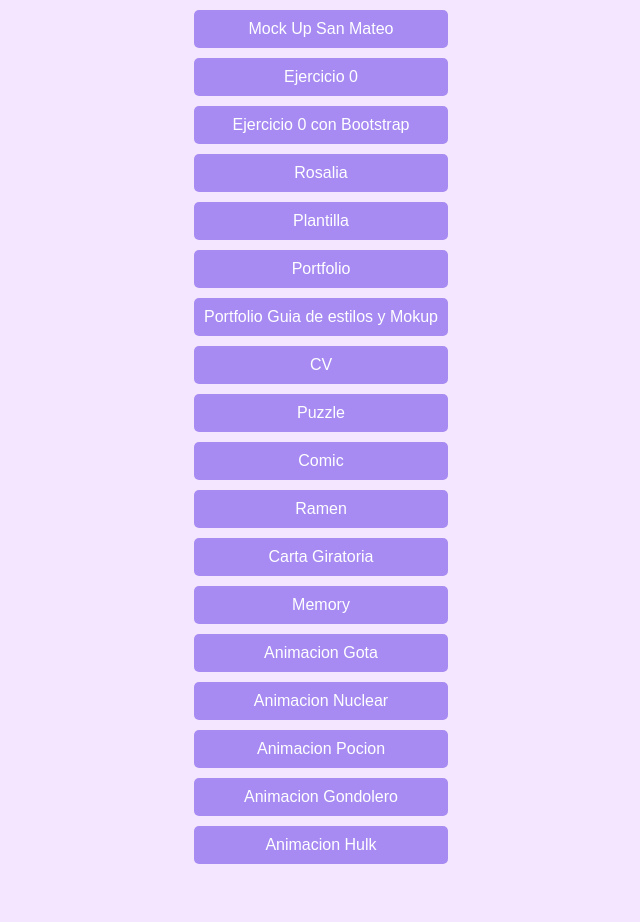
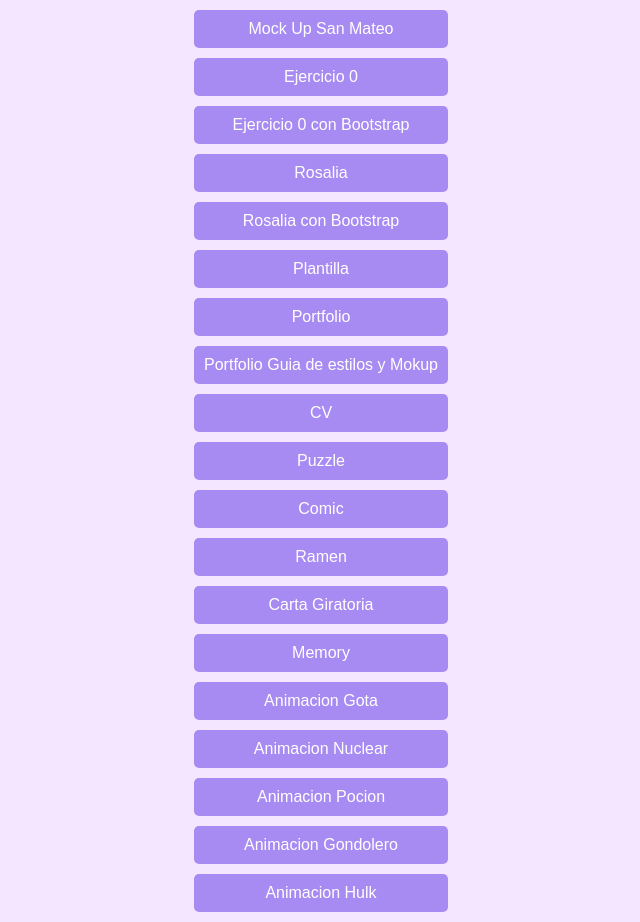
Before and after one commit to Jon2513/DISENO, a plain HTML site: page index.html in a window 1280 px wide. Shown: the whole page, without its empty margins (319-959 px from the left). Before the commit the page ends 874 px from the top, so only its background shows below. Drawn offline with Linux system fonts and the light colour scheme.

Commit message:
Update index.html

```diff
--- a/index.html
+++ b/index.html
@@ -43,6 +43,7 @@
         <a href="Ejercicio0/index.html">Ejercicio 0</a>
         <a href="Ejercicio0Boostrap">Ejercicio 0 con Bootstrap</a>
         <a href="Rosalia/index.html">Rosalia</a>
+        <a href= "EjercicioRosaliaBoost/index.html">Rosalia con Bootstrap</a>
         <a href="plantilla/index.html">Plantilla</a>
         <a href="portfolio/prueba.html">Portfolio</a>
         <a href="Portfolio_MokupGuiaEstilos.zip">Portfolio Guia de estilos y Mokup</a>
```
